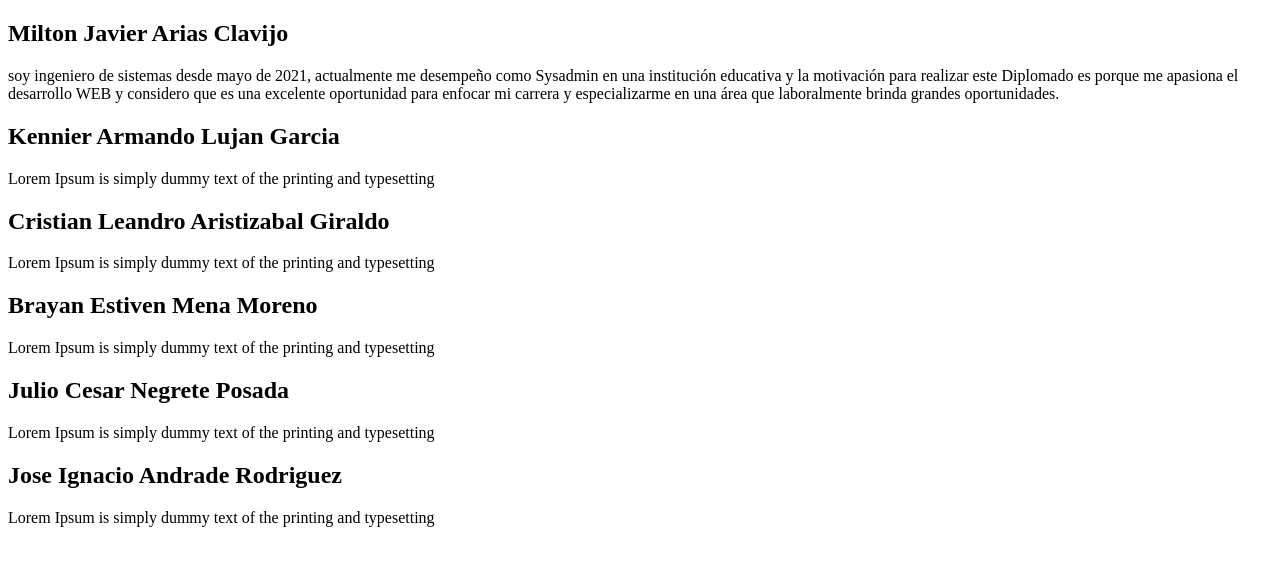
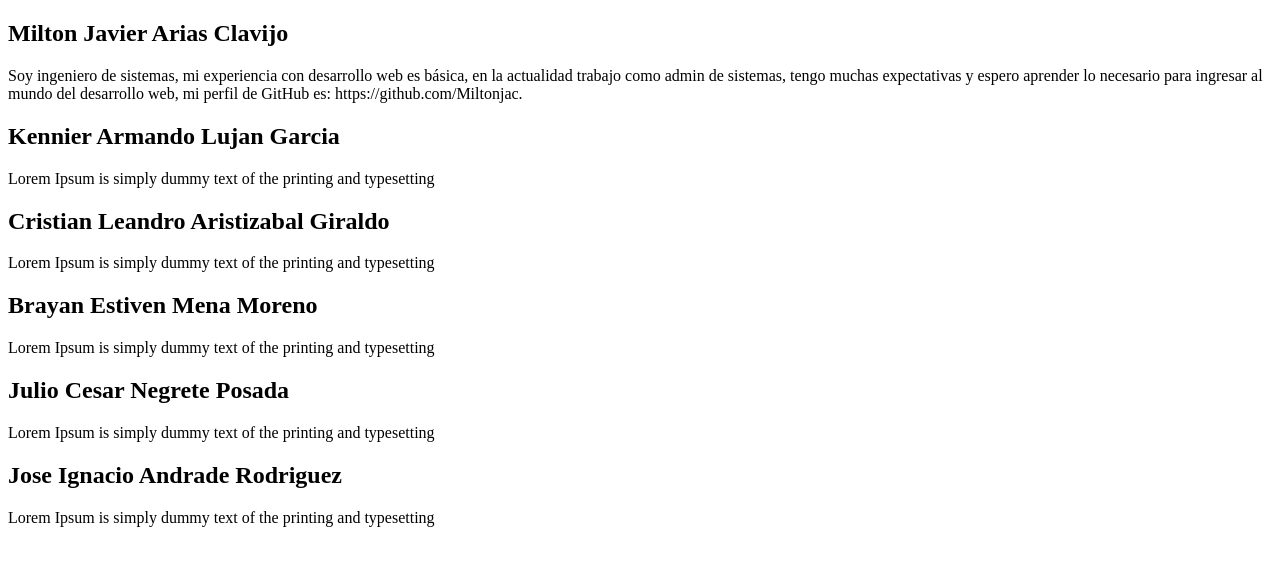
Before and after one commit to Miltonjac/GitGhub-10, a plain HTML site: page index.html in a window 1280 px wide. Drawn offline with Linux system fonts and the light colour scheme.

Commit message:
Datos Milton Arias

```diff
--- a/index.html
+++ b/index.html
@@ -9,10 +9,9 @@
   <body>
     <section>
       <h1>Milton Javier Arias Clavijo</h1>
-      <p>soy ingeniero de sistemas desde mayo de 2021, actualmente me desempeño como Sysadmin en
-         una institución educativa y la motivación para realizar este Diplomado es porque me apasiona
-         el desarrollo WEB y considero que es una excelente oportunidad para enfocar mi carrera y
-         especializarme en una área que laboralmente brinda grandes oportunidades.
+      <p>Soy ingeniero de sistemas, mi experiencia con desarrollo web es básica, en la actualidad
+        trabajo como admin de sistemas, tengo muchas expectativas y espero aprender lo necesario para
+        ingresar al mundo del desarrollo web, mi perfil de GitHub es: https://github.com/Miltonjac.
       </p>
     </section>
     <section>
```
